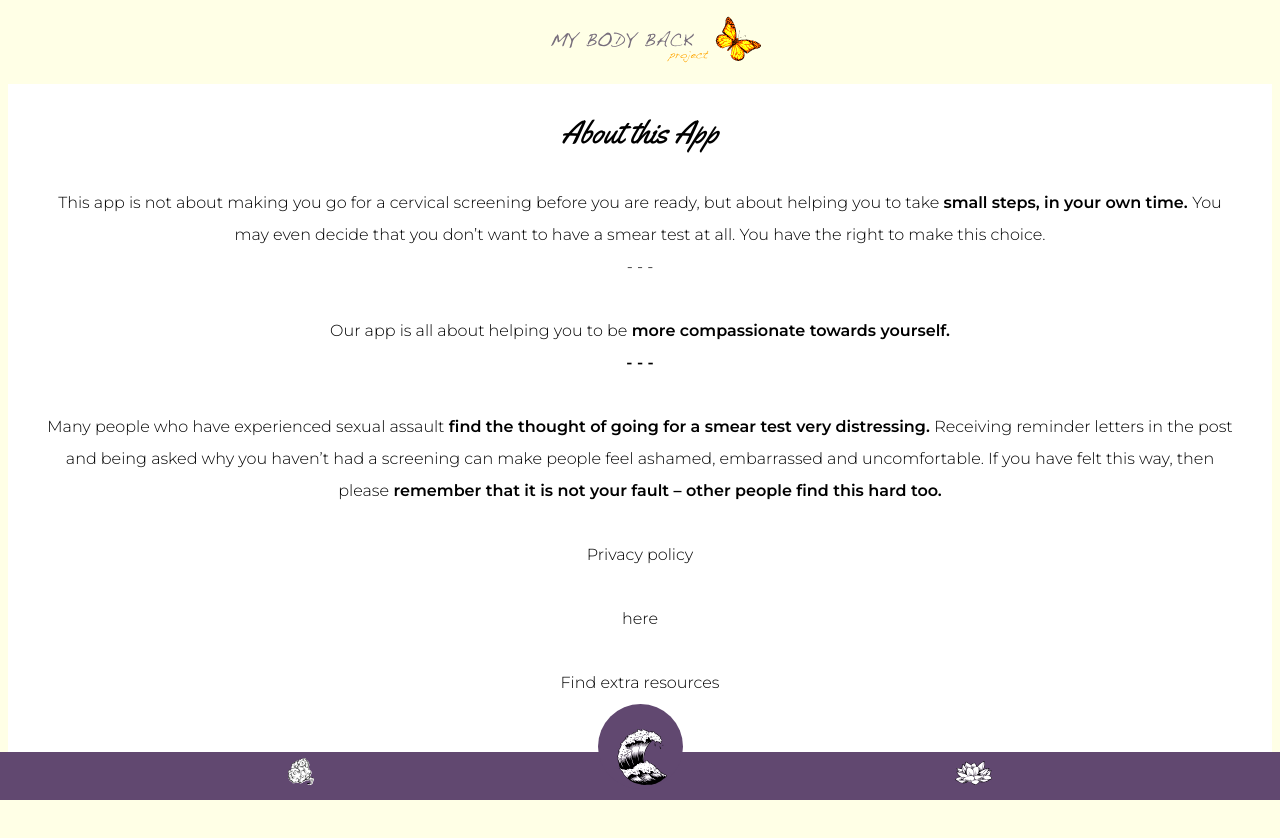
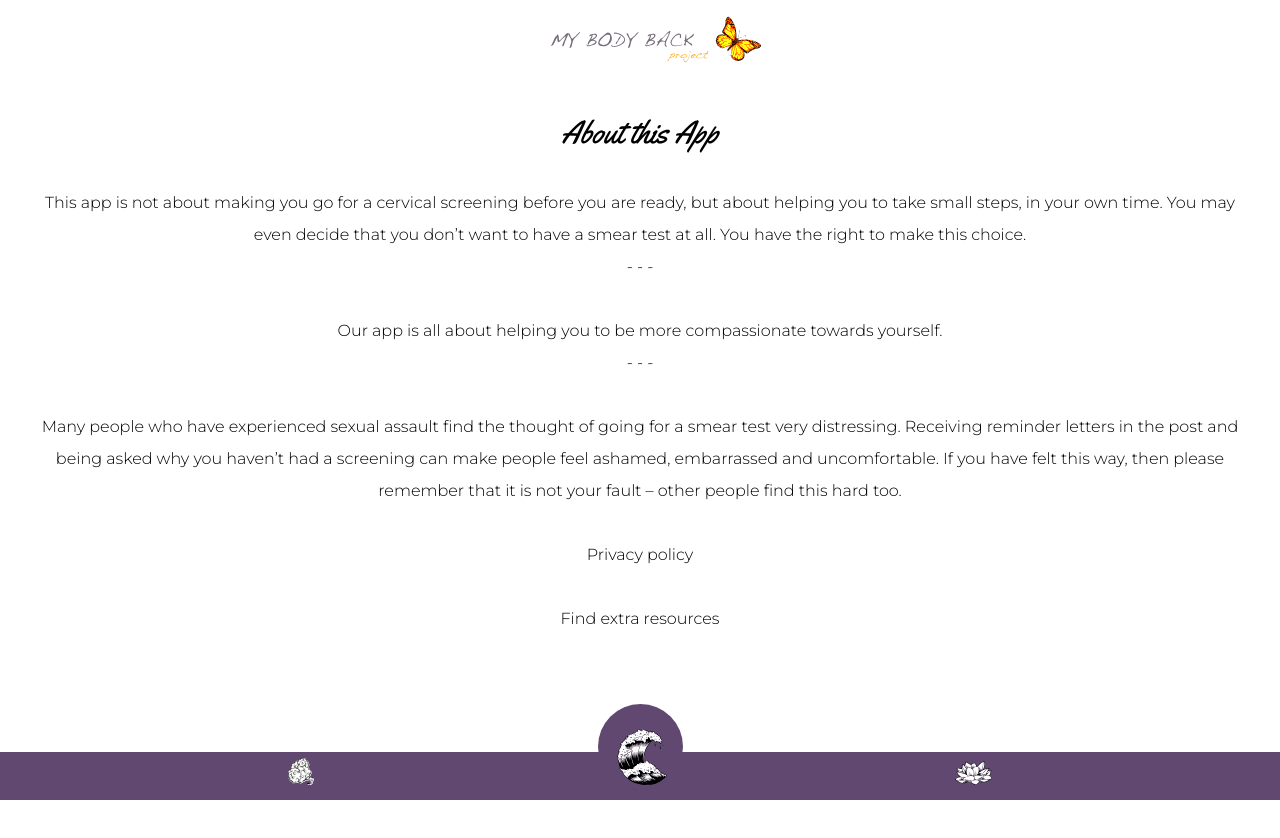
Before and after one commit to fac-17/My-Body-Back, a React (Create React App) app: page /about in a window 1280 px wide. Shown: the top 838 px of the page. After the commit the page ends 800 px from the top, so only its background shows below. Built offline with nearby package versions, Linux system fonts and the light colour scheme; what enzyme, enzyme-adapter-react-16 would draw is missing.

Commit message:
General style

```diff
--- a/src/App.css
+++ b/src/App.css
@@ -1,7 +1,8 @@
 html, body {
-  margin: auto;
+  margin: 0;
   padding: 0;
-  background-color: #ffffe6;
+  background-color: #FFFFFF;
+   /* #ffffe6; */
 }
 
 h2 {
@@ -56,8 +57,8 @@
   font-size: 0.9em;
   font-weight: 600;
   color: white;
-  border-color: #FFC700;
-  background-color: #FFC700;
+  border-color: #e67300;
+  background-color: #e67300;
   text-align: center;
   cursor: pointer;
   height: 3em;
--- a/src/components/About/About.css
+++ b/src/components/About/About.css
@@ -2,11 +2,11 @@
     display: flex;
     flex-direction: column;
     justify-content: center;
-
-    background-color: white;
+    background-color: #ffffff;
     margin:0.5em;
 }
 
+#about__text__links
 .about__text__bold{
   font-weight: bold;
 }
--- a/src/components/About/About.jsx
+++ b/src/components/About/About.jsx
@@ -47,14 +47,15 @@
           </span>
         </p>
 
-        <p className="about__text__main">Privacy policy</p>
+
         <Link to="/">
-          <p>here</p>
+         <p className="about__text__main" id="about__text__links">Privacy policy</p>
         </Link>
-        {/* </Zoom> */}
-        <p className="about__text_main">Find extra resources</p>
+
+
+
         <Link to="/extraresources">
-        <p>here</p>
+        <p className="about__text_main" id="about__text__links">Find extra resources</p>
         </Link>
       </div>
     </div>
--- a/src/components/FeelingBetter/Partials/Compassion.css
+++ b/src/components/FeelingBetter/Partials/Compassion.css
@@ -22,7 +22,7 @@
     margin: 0.1em;
     height: 0.5em;
     width: 0.5em;
-    background-color: #bbb;
+    background-color: #fff0b3;
     border-radius: 50%;
     display: inline-block;
 }
@@ -31,7 +31,7 @@
     margin: 0.1em;
     height: 0.5em;
     width: 0.5em;
-    background-color: #614870;
+    background-color: #ffcc00;
     border-radius: 50%;
     display: inline-block;
 }
--- a/src/components/FeelingBetter/Partials/Compassion.jsx
+++ b/src/components/FeelingBetter/Partials/Compassion.jsx
@@ -90,7 +90,6 @@
             }
           >
             <h3>Other Ways to Build Self Compassion</h3>
-            <Fade top cascade>
               <p>
                 Act with compassion – this is not just ‘being nice’ but engaging
                 in activities that reduce suffering and distress. This may
@@ -128,7 +127,6 @@
                 someone you loved. Know what works best for you when you need
                 comfort and care.
               </p>
-            </Fade>
           </section>
         </section>
         <section id="compassion-section-page__five">
--- a/src/components/FeelingBetter/Partials/Coping.css
+++ b/src/components/FeelingBetter/Partials/Coping.css
@@ -32,7 +32,7 @@
   margin: 0.1em;
   height: 0.5em;
   width: 0.5em;
-  background-color: #bbb;
+  background-color: #fff0b3;
   border-radius: 50%;
   display: inline-block;
 }
@@ -41,7 +41,7 @@
   margin: 0.1em;
   height: 0.5em;
   width: 0.5em;
-  background-color: #614870;
+  background-color: #ffcc00;
   border-radius: 50%;
   display: inline-block;
 }
--- a/src/components/FeelingBetter/Partials/Soothing.css
+++ b/src/components/FeelingBetter/Partials/Soothing.css
@@ -26,7 +26,7 @@
   margin: 0.1em;
   height: 0.5em;
   width: 0.5em;
-  background-color: #bbb;
+  background-color: #fff0b3;
   border-radius: 50%;
   display: inline-block;
 }
@@ -35,7 +35,7 @@
   margin: 0.1em;
   height: 0.5em;
   width: 0.5em;
-  background-color: #614870;
+  background-color:#ffcc00;
   border-radius: 50%;
   display: inline-block;
 }
--- a/src/components/Header/Header.css
+++ b/src/components/Header/Header.css
@@ -3,7 +3,7 @@
     justify-content: center;
     /* background-color: #e8eaf6;
      */
-    background-color: #ffffe6;
+    background-color: #ffffff;
     padding-top: 1em;
 }
 
--- a/src/components/HelpingOurselves/HelpingOurselves.css
+++ b/src/components/HelpingOurselves/HelpingOurselves.css
@@ -13,7 +13,7 @@
 }
 
 #helping-ourselves__container {
-  background-color: #ffffe6;
+  background-color: #FFFFFF;
 }
 
 #helping-ourselves__icon-container {
--- a/src/components/Welcome/Welcome.css
+++ b/src/components/Welcome/Welcome.css
@@ -1,6 +1,6 @@
 .welcome__container{
   /* background-color: #e8eaf6 ; */
-  background-color: #ffffe6;
+  background-color: #ffffff;
   margin: 0;
   padding: 0;
 }
```
